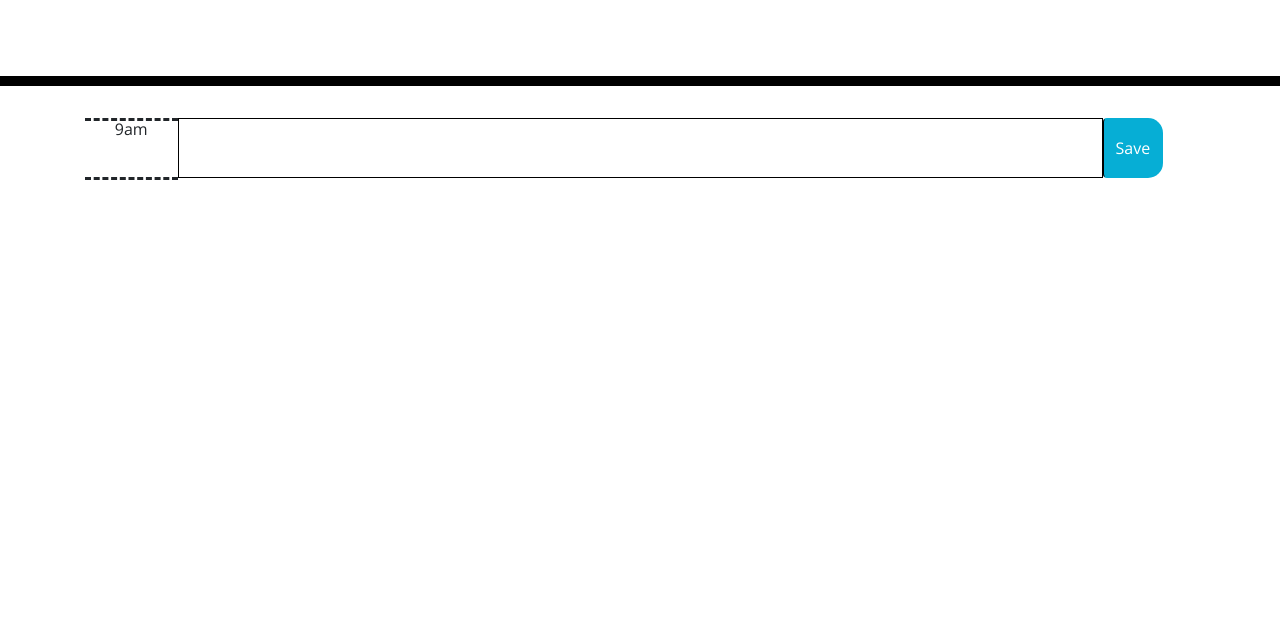
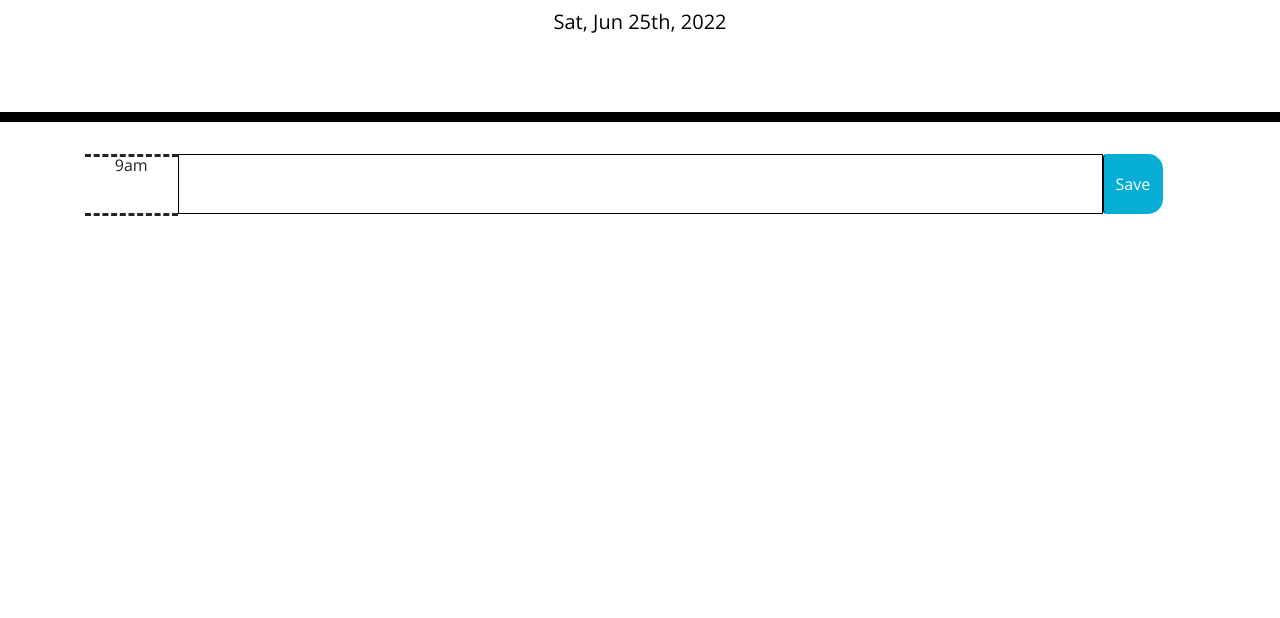
Before and after one commit to YipChiSan/work-day-scheduler, a plain HTML site: page index.html in a window 1280 px wide. Shown: the part 182-800 px from the top of the page. Drawn offline with nearby package versions, Linux system fonts and the light colour scheme.

```diff
--- /dev/null
+++ b/asset/script.js
@@ -0,0 +1,2 @@
+var today = moment().format("ddd, MMM Do, YYYY");
+$("#currentDay").text(today);
--- a/index.html
+++ b/index.html
@@ -48,5 +48,6 @@
 
     <script src="https://code.jquery.com/jquery-3.4.1.min.js"></script>
     <script src="https://cdnjs.cloudflare.com/ajax/libs/moment.js/2.24.0/moment.min.js"></script>
+    <script src="./asset/script.js"></script>
   </body>
 </html>
```
